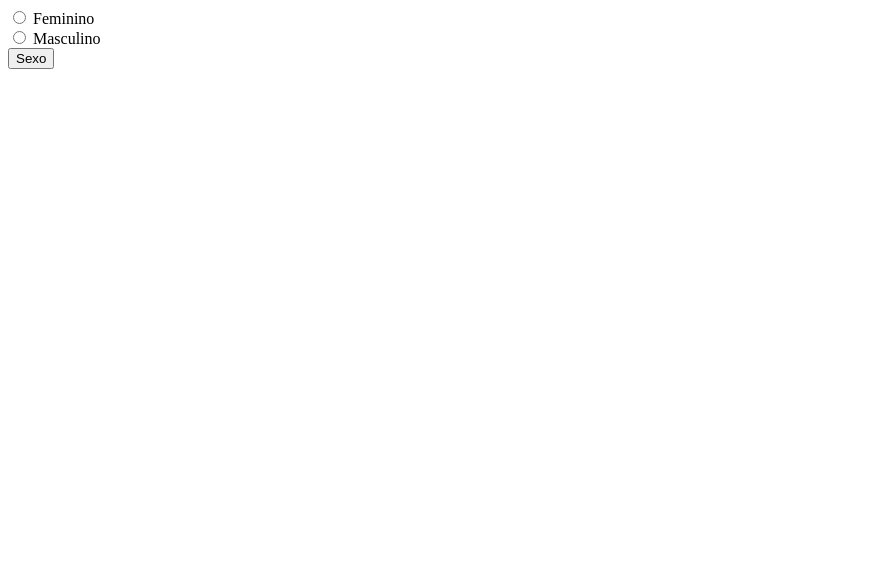
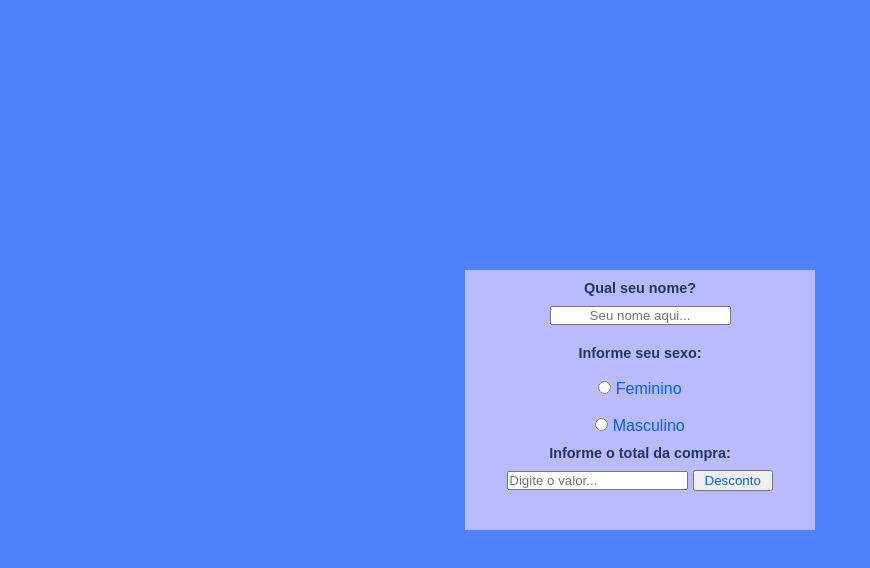
Before and after one commit to millena-kppn/Logica-Algoritmos-Senac-info4678, a plain HTML site: page exercicios-17-24-date-07-04-25/index-23.html in a window 1280 px wide. Shown: the whole page, without its empty margins (0-870 px from the left). Drawn offline with Linux system fonts and the light colour scheme.

Commit message:
exercicio 21 ajuste, criação exercicios 23,24 e 25

```diff
--- a/exercicios-17-24-date-07-04-25/index-23.html
+++ b/exercicios-17-24-date-07-04-25/index-23.html
@@ -5,19 +5,76 @@
     <meta name="viewport" content="width=device-width, initial-scale=1.0">
     <title>Exercicio023</title>
 </head>
+<style>
+    *{
+        margin: 0px;
+        padding: 0px;
+    }
+    body{
+        background-color: rgba(76, 129, 254, 0.984);
+        font-family: Arial, Helvetica, sans-serif;
+    }
+    h2{
+        margin-top: 10px;
+        color: rgb(31, 55, 95);
+        font-size: 0.9em;
+    }
+    input{
+        margin-top: 10px;
+    }
+    #seletorSexo{
+        width: 350px;
+        height: 260px;
+        background-color: rgb(186, 186, 255);
+        position: absolute;
+        top: 50%;
+        left: 50%;
+        transform: translate(-50%, -50%);
+        text-align: center;
+    }
+    #nome, #feminino, #masculino{
+        text-align: center;
+        margin: 10px;
+        color: rgb(0, 98, 255);
+    }
+    button{
+        padding: 1px;
+        width: 80px;
+        color: rgb(0, 98, 255);
+    }
+    </style>
 <body>
-    <div id="feminino">
-        <input type="radio" name="feminino" >
-        <label for="feminino"> Feminino</label>
+    <div id="seletorSexo">
+        <h2>Qual seu nome?</h2>
+        <input type="text" name="nome" id="nome" placeholder="Seu nome aqui...">
+        <h2>Informe seu sexo:</h2>
+        <div id="feminino">
+            <input type="radio" name="selecionar" id="input_feminino" value="F">
+            <label for="feminino">Feminino</label>
+        </div>
+        <div id="masculino">
+            <input type="radio" name="selecionar" id="input_masculino" value="M">
+            <label for="masculino">Masculino</label>
+        </div>
+        <h2>Informe o total da compra:</h2>
+        <input type="number" name="valor" id="valor" placeholder="Digite o valor...">
+        <button onclick="cliqueAqui()">Desconto</button>
     </div>
-<div id="masculino">
-    <input type="radio" name="masculino" >
-    <label for="masculino">Masculino</label>
-</div>
-<button onclick="sexo">Sexo</button>
     <script>
         "use strict"
-
+        function cliqueAqui(){
+            let nome = document.getElementById("nome").value
+            let valor = document.getElementById("valor").value
+            let feminino = document.getElementById("input_feminino").checked;
+            let masculino = document.getElementById("input_masculino").checked;
+            let descontoMulher = valor - (valor * 13) / 100
+            let descontoHomen = valor - (valor * 5) / 100
+            if (!(feminino =! masculino)){ // se le: Não é diferente
+                alert(`${nome}! Sua compra irá sair por R$${descontoHomen.toFixed(2)} `)
+            }else{
+                alert(`${nome}! Sua compra irá sair por R$${descontoMulher.toFixed(2)} `)
+            }
+        }
     </script>
 </body>
 </html>
```
Also changed, not shown: exercicios-17-24-date-07-04-25/index-21.html (+2 -2 lines), exercicios-17-24-date-07-04-25/index-24.html (added, +25 -0 lines), exercicios-17-24-date-07-04-25/index-25.html (added, +13 -0 lines).
